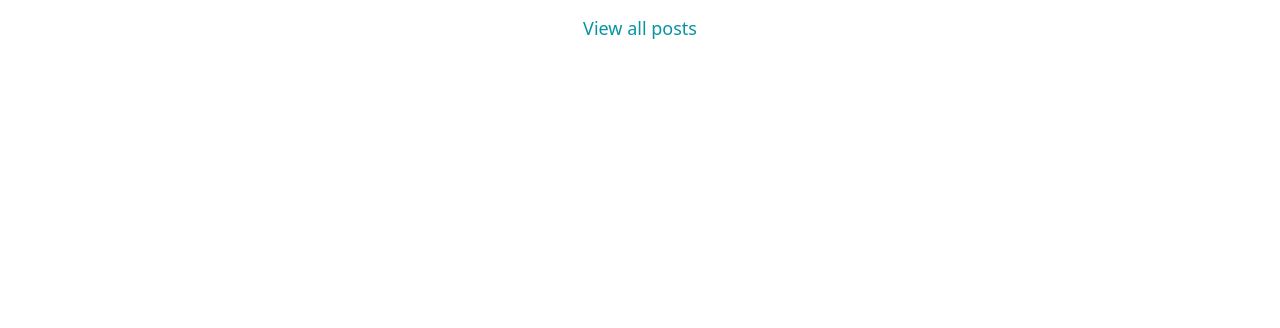
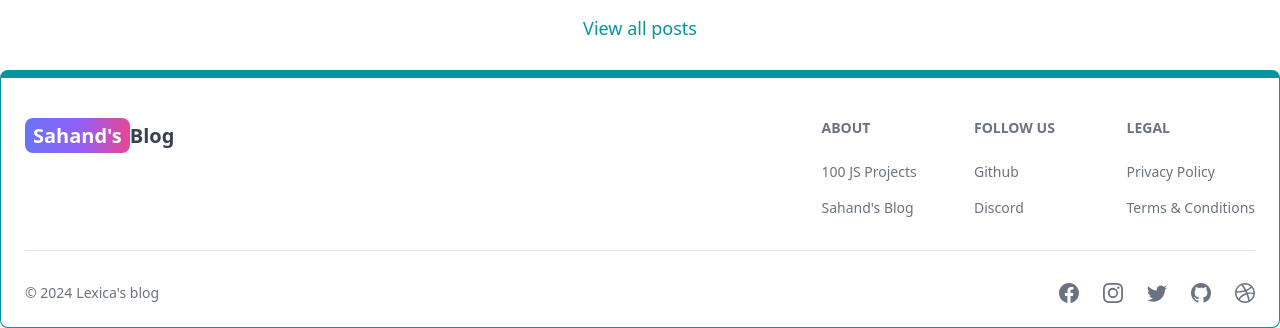
Before and after one commit to AndreasL7/blog-next, a Next.js app: page / in a window 1280 px wide. Shown: the part 1004-1332 px from the top of the page. Before the commit the page ends 1074 px from the top, so only its background shows below. Built offline with nearby package versions, Linux system fonts and the light colour scheme; no server answers.

Commit message:
Add the remaining pages like about, projects, and the footer

```diff
--- /dev/null
+++ b/src/app/about/page.tsx
@@ -0,0 +1,48 @@
+export default function About() {
+  return (
+    <div className="min-h-screen flex items-center justify-center">
+      <div className="max-w-2xl mx-auto p-3 text-center">
+        <div>
+          <h1 className="text-3xl font font-semibold text-center my-7">
+            About Sahand&apos;s Blog
+          </h1>
+          <div className="text-md text-gray-500 flex flex-col gap-6">
+            <p>
+              Welcome to Sahand&apos;s Blog! Created by Sahand Ghavidel, this
+              blog serves as a personal platform to share his insights and ideas
+              with the world. Sahand is an enthusiastic developer who enjoys
+              writing about technology, coding, and a variety of related topics.
+            </p>
+
+            <p>
+              On this blog, you&apos;ll discover weekly articles and tutorials
+              covering a range of topics including web development, software
+              engineering, and programming languages. Sahand is continually
+              learning and exploring new technologies, so make sure to visit
+              frequently for the latest updates!
+            </p>
+
+            <p>
+              This website is created using Next.js and{" "}
+              <a
+                href="https://go.clerk.com/fgJHKlt"
+                target="_blank"
+                className="text-teal-500 hover:underline"
+              >
+                Clerk
+              </a>
+              .
+            </p>
+
+            <p>
+              We invite you to comment on our posts and interact with other
+              readers. You can like and reply to others&apos; comments as well.
+              We believe that a community of learners can support each
+              other&apos;s growth and development.
+            </p>
+          </div>
+        </div>
+      </div>
+    </div>
+  );
+}
--- a/src/app/layout.tsx
+++ b/src/app/layout.tsx
@@ -6,6 +6,7 @@
 import ThemeCom from "@/components/ThemeCom";
 import { ClerkProvider } from "@clerk/nextjs";
 import { ThemeModeScript } from "flowbite-react";
+import Footer from "@/components/Footer";
 
 const geistSans = localFont({
   src: "./fonts/GeistVF.woff",
@@ -43,6 +44,7 @@
             <ThemeCom>
               <Header />
               {children}
+              <Footer />
             </ThemeCom>
           </ThemeProvider>
         </body>
--- /dev/null
+++ b/src/app/projects/page.tsx
@@ -0,0 +1,13 @@
+import CallToAction from "@/components/CallToAction";
+export default function Projects() {
+  return (
+    <div className="min-h-screen max-w-2xl mx-auto flex justify-center items-center flex-col gap-6 p-3">
+      <h1 className="text-3xl font-semibold">Pojects</h1>
+      <p className="text-md text-gray-500">
+        Build fun and engaging projects while learning HTML, CSS, and
+        JavaScript!
+      </p>
+      <CallToAction />
+    </div>
+  );
+}
--- /dev/null
+++ b/src/components/Footer.tsx
@@ -0,0 +1,90 @@
+"use client";
+import { Footer } from "flowbite-react";
+import Link from "next/link";
+import {
+  BsFacebook,
+  BsInstagram,
+  BsTwitter,
+  BsGithub,
+  BsDribbble,
+} from "react-icons/bs";
+export default function FooterCom() {
+  return (
+    <Footer container className="border border-t-8 border-teal-500">
+      <div className="w-full max-w-7xl mx-auto">
+        <div className="grid w-full justify-between sm:flex md:grid-cols-1">
+          <div className="mt-5">
+            <Link
+              href="/"
+              className="self-center whitespace-nowrap text-lg sm:text-xl font-semibold dark:text-white"
+            >
+              <span className="px-2 py-1 bg-gradient-to-r from-indigo-500 via-purple-500 to-pink-500 rounded-lg text-white">
+                Sahand&apos;s
+              </span>
+              Blog
+            </Link>
+          </div>
+          <div className="grid grid-cols-2 gap-8 mt-4 sm:grid-cols-3 sm:gap-6">
+            <div>
+              <Footer.Title title="About" />
+              <Footer.LinkGroup col>
+                <Footer.Link
+                  href="https://www.100jsprojects.com"
+                  target="_blank"
+                  rel="noopener noreferrer"
+                >
+                  100 JS Projects
+                </Footer.Link>
+                <Footer.Link
+                  href="/about"
+                  target="_blank"
+                  rel="noopener noreferrer"
+                >
+                  Sahand&apos;s Blog
+                </Footer.Link>
+              </Footer.LinkGroup>
+            </div>
+            <div>
+              <Footer.Title title="Follow us" />
+              <Footer.LinkGroup col>
+                <Footer.Link
+                  href="https://www.github.com/sahandghavidel"
+                  target="_blank"
+                  rel="noopener noreferrer"
+                >
+                  Github
+                </Footer.Link>
+                <Footer.Link href="#">Discord</Footer.Link>
+              </Footer.LinkGroup>
+            </div>
+            <div>
+              <Footer.Title title="Legal" />
+              <Footer.LinkGroup col>
+                <Footer.Link href="#">Privacy Policy</Footer.Link>
+                <Footer.Link href="#">Terms &amp; Conditions</Footer.Link>
+              </Footer.LinkGroup>
+            </div>
+          </div>
+        </div>
+        <Footer.Divider />
+        <div className="w-full sm:flex sm:items-center sm:justify-between">
+          <Footer.Copyright
+            href="#"
+            by="Lexica's blog"
+            year={new Date().getFullYear()}
+          />
+          <div className="flex gap-6 sm:mt-0 mt-4 sm:justify-center">
+            <Footer.Icon href="#" icon={BsFacebook} />
+            <Footer.Icon href="#" icon={BsInstagram} />
+            <Footer.Icon href="#" icon={BsTwitter} />
+            <Footer.Icon
+              href="https://github.com/sahandghavidel"
+              icon={BsGithub}
+            />
+            <Footer.Icon href="#" icon={BsDribbble} />
+          </div>
+        </div>
+      </div>
+    </Footer>
+  );
+}
```
